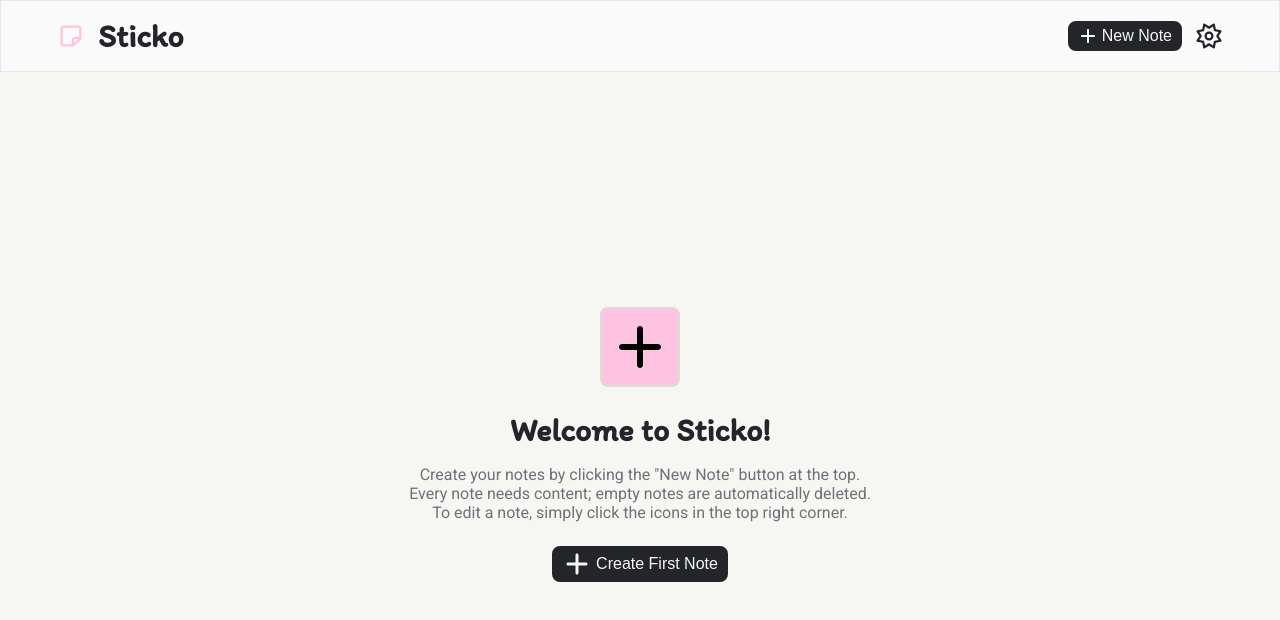
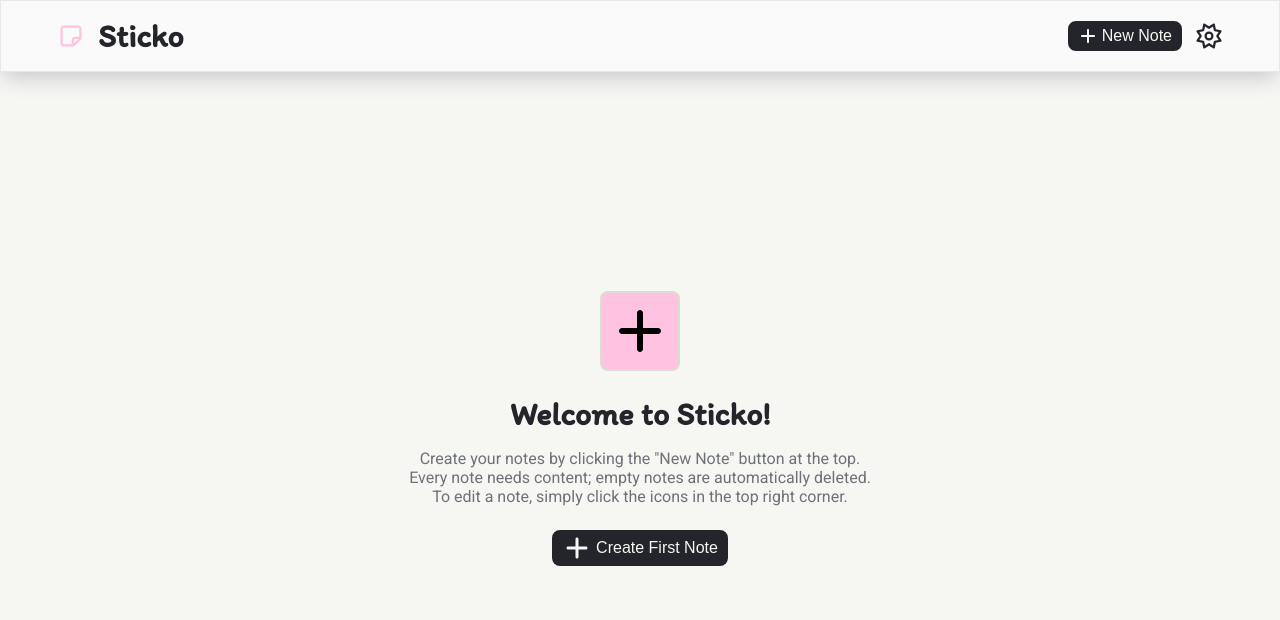
Before and after one commit to DigitaleWeltLibrary/sticko-post-it, a React (Vite) app: page / in a window 1280 px wide. Shown: the top 620 px of the page. Built offline with nearby package versions, Linux system fonts and the light colour scheme; a web font is replaced by a local one.

Commit message:
Fix header to make interaction easier

```diff
--- a/src/components/Header/Header.scss
+++ b/src/components/Header/Header.scss
@@ -2,6 +2,15 @@ header {
   background: hsl(var(--sidebar-background));
   border: 1px solid hsl(var(--sidebar-border));
   margin-bottom: 1rem;
+  position: fixed;
+  top: 0px;
+  left: 0px;
+  right: 0px;
+  z-index: 50;
+  --tw-shadow: var(--shadow-note-hover);
+  --tw-shadow-colored: var(--shadow-note-hover);
+  box-shadow: var(--tw-ring-offset-shadow, 0 0 rgba(0, 0, 0, 0)),
+    var(--tw-ring-shadow, 0 0 rgba(0, 0, 0, 0)), var(--tw-shadow);
 
   section {
     display: flex;
--- a/src/main.scss
+++ b/src/main.scss
@@ -163,6 +163,8 @@ body,
     display: flex;
     width: calc(100dvw - 2rem);
     margin-inline: auto;
+    margin-top: 4.5rem;
+    padding: 1rem;
 
     &:has(.nonotes) {
       height: calc(100dvh - (71px + 1rem));
```
